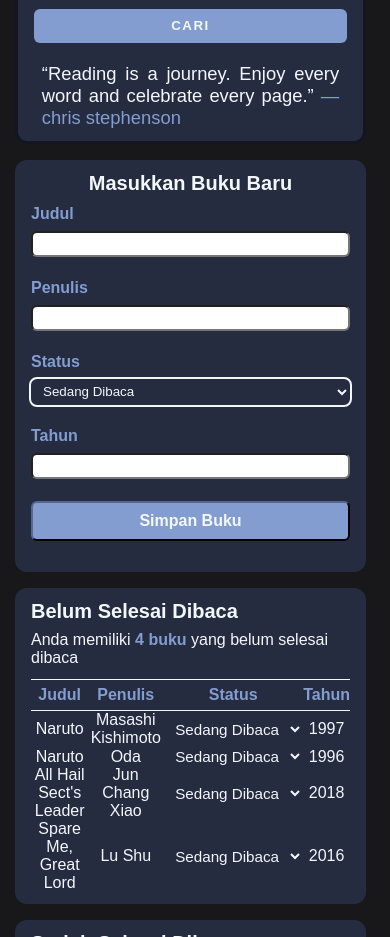
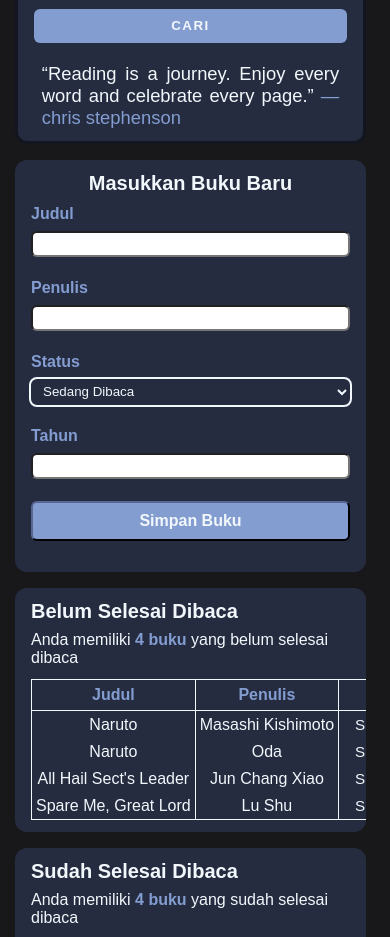
Before and after one commit to Abaljerind/bookshelf-apps, a plain HTML site: page index.html in a window 390 px wide. Shown: the part 145-1082 px from the top of the page. Drawn offline with Linux system fonts and the light colour scheme; a web font is replaced by a local one.

Commit message:
add style for mobile: .unfinished & .finished w/ table, th, td

```diff
--- a/css/styles.css
+++ b/css/styles.css
@@ -338,4 +338,29 @@ footer p span {
     text-align: justify;
     width: 95%;
   }
+
+  .unfinished,
+  .finished {
+    overflow-x: auto;
+  }
+
+  .unfinished table,
+  .finished table {
+    width: 100%;
+    white-space: nowrap;
+    border-bottom: 1px solid var(--text-light);
+  }
+
+  .unfinished table th,
+  .finished table th {
+    border-left: 1px solid var(--text-light);
+    border-right: 1px solid var(--text-light);
+  }
+
+  .unfinished table td,
+  .finished table td {
+    border-left: 1px solid var(--text-light);
+    border-right: 1px solid var(--text-light);
+    padding: 4px;
+  }
 }
```
